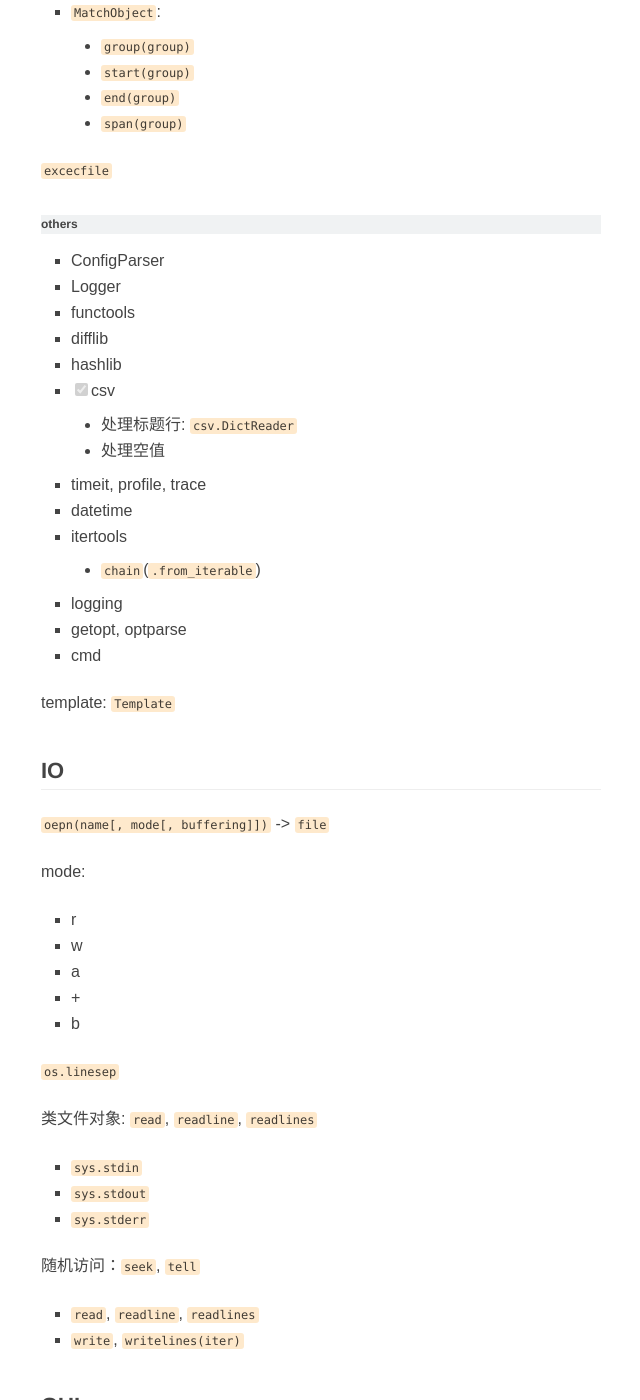
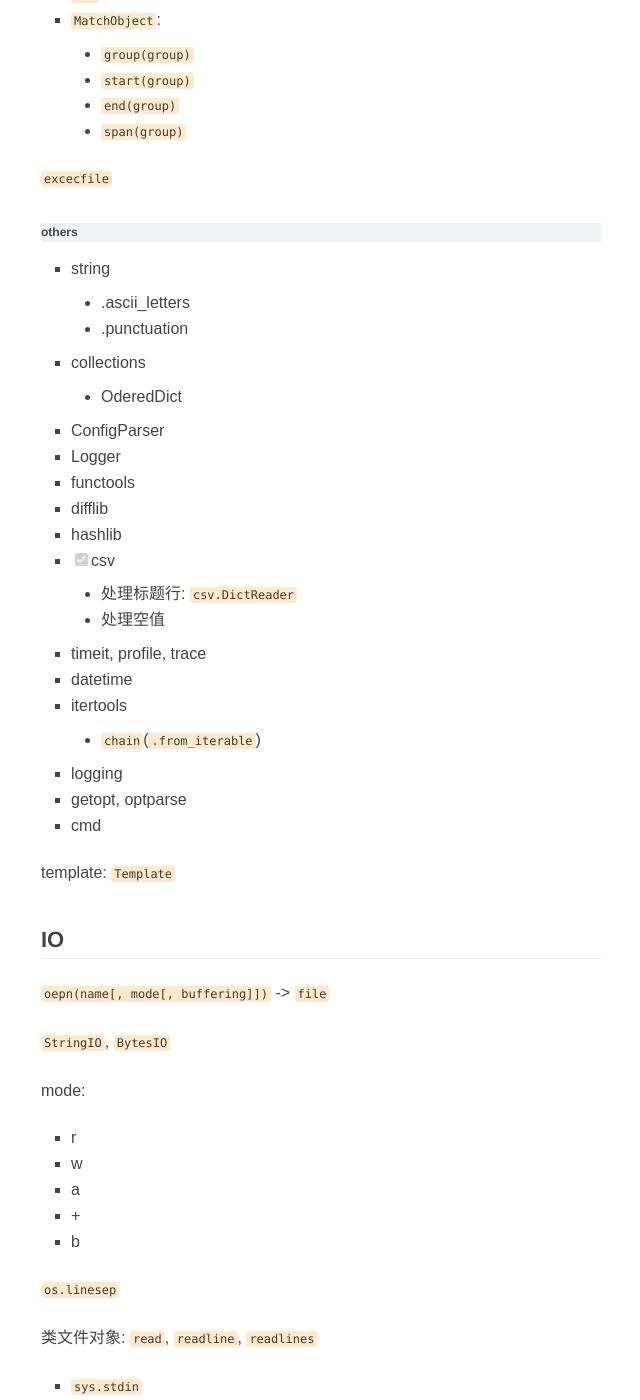
Before and after one commit to fanyange/fanyange.github.io, a Jekyll site: the page built from wiki/Python.md, in a window 1280 px wide and 1400 px high, scrolled down 7563 px. Shown: the whole window, without its empty margins (319-959 px from the left). Built offline with Jekyll 4.4.1, drawn with Linux system fonts in a browser that asks for light colours; some web fonts are replaced; comment, search, counter and statistics services are not loaded.

Commit message:
add new notes

```diff
--- a/wiki/Python.md
+++ b/wiki/Python.md
@@ -3,8 +3,8 @@ title: Python
 ---
 - [[Modules]]
 - Implemetations
-- Web Scraping
   - PyPy
+- [[Web Scraping]]
 
 ## Numbers and Expressions
 浮点数除法
@@ -295,6 +295,11 @@ dque
 `excecfile`
 
 ### others
+- string
+  - .ascii_letters
+  - .punctuation
+- collections
+  - OderedDict
 - ConfigParser
 - Logger
 - functools
@@ -314,6 +319,8 @@ dque
 template: `Template`
 ## IO
 `oepn(name[, mode[, buffering]])` -> `file`
+
+`StringIO`, `BytesIO`
 
 mode:
 - r
```
Also changed, not shown: wiki/Command Line.md (+8 -0 lines), wiki/Requests.md (+5 -0 lines), wiki/Web Scraping.md (+2 -1 lines).
